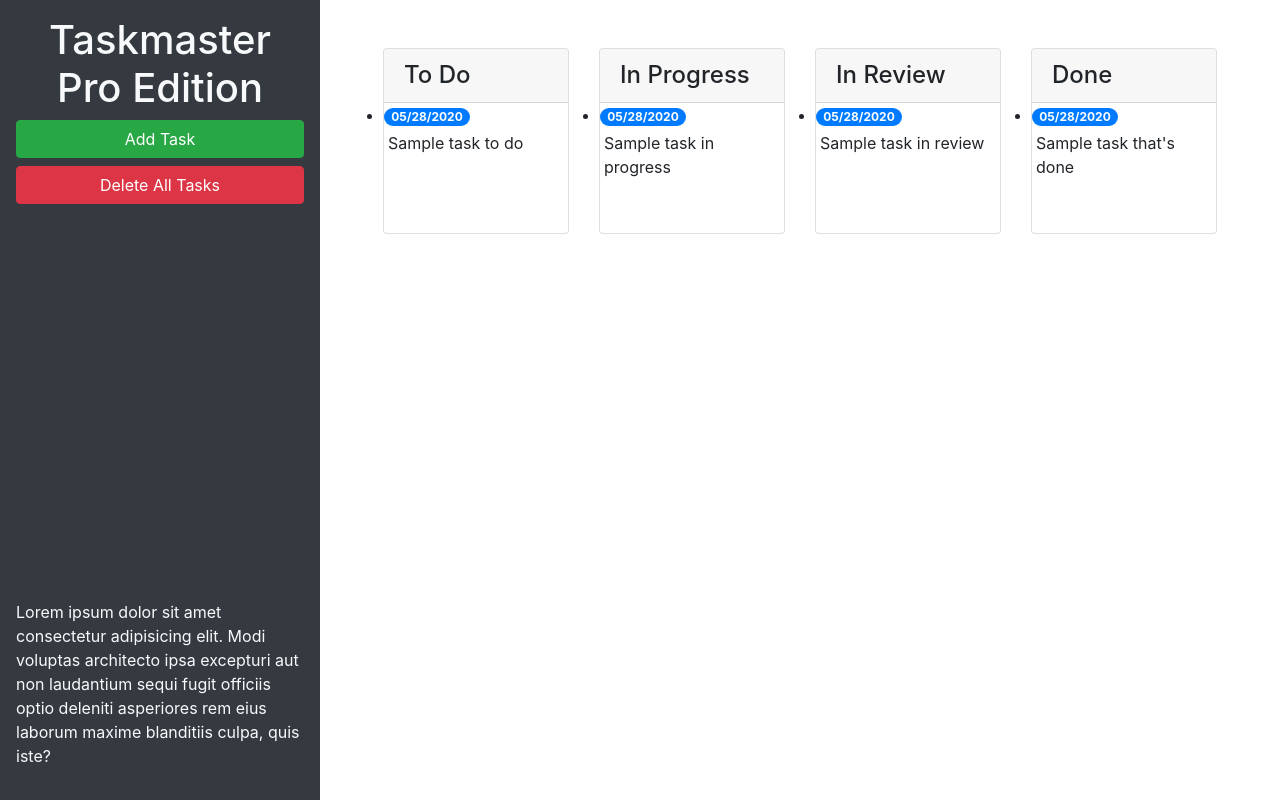
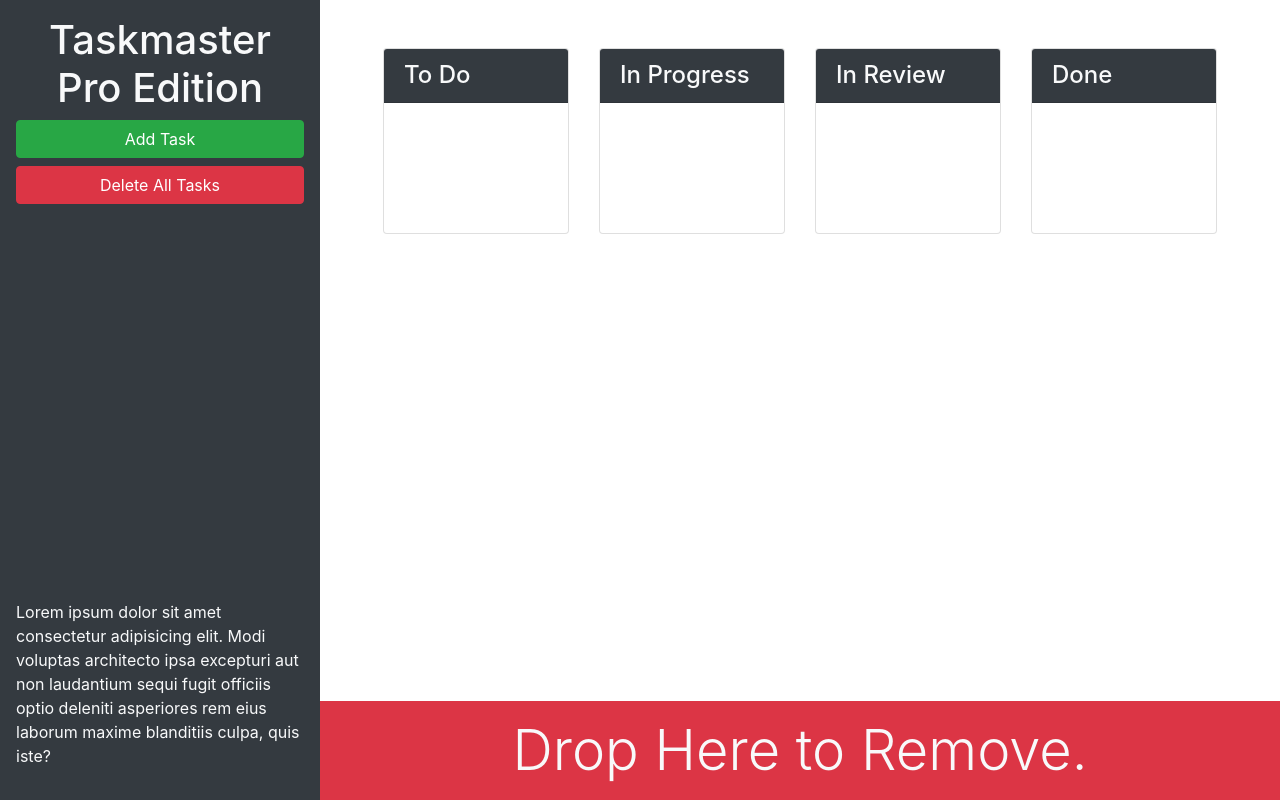
Before and after one commit to brt9029/taskmaster-pro, a plain HTML site: page index.html in a window 1280 px wide. Drawn offline with nearby package versions, Linux system fonts and the light colour scheme.

Commit message:
added card view and delete section

```diff
--- a/index.html
+++ b/index.html
@@ -13,69 +13,58 @@
 <body>
 
   <div class="row min-vh-100 no-gutters">
-    <header class="col-12 col-lg-3 bg-dark text-light d-flex flex-column p-4 p-lg-3">
+    <header class="col-12 col-lg-3 bg-dark text-light sticky-top d-flex flex-column p-4 p-lg-3">
       <h1 class="text-center">Taskmaster Pro Edition</h1>
       <button id="create-task" class="btn btn-block btn-success" data-toggle="modal" data-target="#task-form-modal">Add
         Task</button>
       <button id="remove-tasks" class="btn btn-block btn-danger">Delete All Tasks</button>
-      <p class="mt-auto">Lorem ipsum dolor sit amet consectetur adipisicing elit. Modi voluptas architecto ipsa
+      <p class="mt-auto d-none d-lg-block">Lorem ipsum dolor sit amet consectetur adipisicing elit. Modi voluptas architecto ipsa
         excepturi aut non
         laudantium sequi fugit officiis optio deleniti asperiores rem eius laborum maxime blanditiis culpa, quis iste?
       </p>
     </header>
-    <main class="col-12 col-lg-9">
+    <main class="col-12 col-lg-9 d-flex flex-column">
       <div class="m-5 row justify-content-around">
         <div class="col-12 col-md-6 col-xl-3 mb-3">
           <div class="card">
-            <h4 class="card-header">
+            <h4 class="card-header bg-dark text-light">
               To Do
             </h4>
             <ul id="list-toDo" class="list-group list-group-flush">
-              <li class="li-group-item">
-                <span class="badge badge-primary badge-pill">05/28/2020</span>
-                <p class="m-1">Sample task to do</p>
-              </li>
             </ul>
           </div>
         </div>
         <div class="col-12 col-md-6 col-xl-3 mb-3">
           <div class="card">
-            <h4 class="card-header">
+            <h4 class="card-header bg-dark text-light">
               In Progress
             </h4>
             <ul id="list-inProgress" class="list-group list-group-flush">
-              <li class="li-group-item">
-                <span class="badge badge-primary badge-pill">05/28/2020</span>
-                <p class="m-1">Sample task in progress</p>
-              </li>
             </ul>
           </div>
         </div>
         <div class="col-12 col-md-6 col-xl-3 mb-3">
           <div class="card">
-            <h4 class="card-header">
+            <h4 class="card-header bg-dark text-light">
               In Review
             </h4>
             <ul id="list-inReview" class="list-group list-group-flush">
-              <li class="li-group-item">
-                <span class="badge badge-primary badge-pill">05/28/2020</span>
-                <p class="m-1">Sample task in review</p>
-              </li>
             </ul>
           </div>
         </div>
         <div class="col-12 col-md-6 col-xl-3 mb-3">
           <div class="card">
-            <h4 class="card-header">
+            <h4 class="card-header bg-dark text-light">
               Done
             </h4>
             <ul id="list-done" class="list-group list-group-flush">
-              <li class="li-group-item">
-                <span class="badge badge-primary badge-pill">05/28/2020</span>
-                <p class="m-1">Sample task that's done</p>
-              </li>
             </ul>
           </div>
+        </div>
+      </div>
+      <div class="mt-auto" id="trash">
+        <div class="w-100 bg-danger p-3 text-center text-light display-4">
+          Drop Here to Remove.
         </div>
       </div>
     </main>
```
